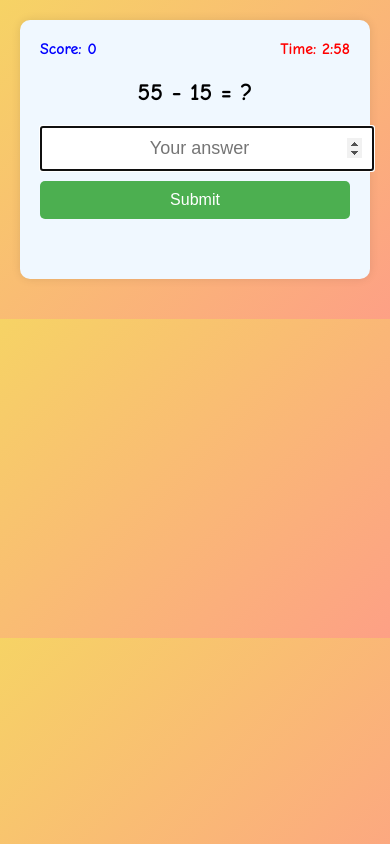
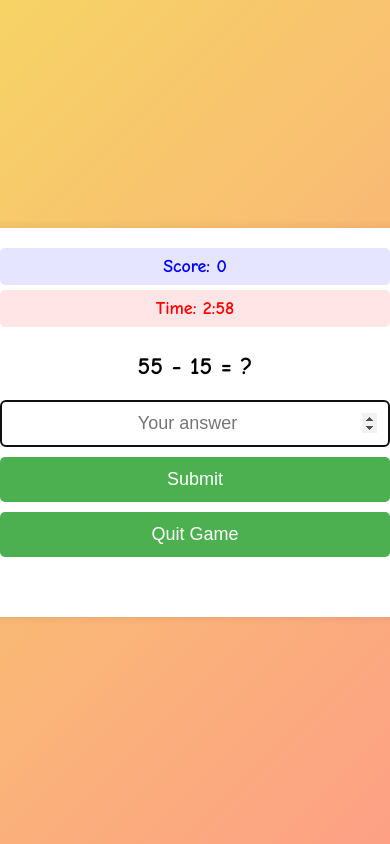
Before and after one commit to tamim/mathgames, a plain HTML site: page elementary_math_challenge.html in a window 390 px wide. Both pictures are taken after a click on the button "Start Game". Drawn offline with Linux system fonts and the light colour scheme; a web font is replaced by a local one.

Commit message:
Updated Functionalities and added Readme

```diff
--- a/elementary_math_challenge.html
+++ b/elementary_math_challenge.html
@@ -2,69 +2,107 @@
 <html>
   <head>
     <title>Elementary Math Challenge</title>
-  <link href="https://fonts.googleapis.com/css?family=Comic+Sans+MS" rel="stylesheet">
+    <link href="https://fonts.googleapis.com/css?family=Comic+Sans+MS"
+      rel="stylesheet">
+    <meta name="viewport" content="width=device-width, initial-scale=1.0">
     <style>
     body {
       font-family: 'Comic Sans MS', cursive, sans-serif;
       background: linear-gradient(135deg, #f6d365 0%, #fda085 100%);
-      max-width: 600px;
-      margin: 0 auto;
-      padding: 20px;
+      margin: 0;
+      padding: 0;
+      display: flex;
+      flex-direction: column;
+      align-items: center;
+      justify-content: center;
+      min-height: 100vh;
     }
+
     .game-container {
-      background-color: #f0f8ff;
+      background-color: #fff;
       padding: 20px;
       border-radius: 10px;
       box-shadow: 0 0 10px rgba(0,0,0,0.1);
-      margin-bottom: 20px;
+      margin: 20px;
+      width: 100%;
+      max-width: 600px;
+      text-align: center;
     }
+
     .question {
       font-size: 24px;
       font-weight: bold;
-      text-align: center;
       margin: 20px 0;
     }
+
     .stats {
       display: flex;
       justify-content: space-between;
+      align-items: center;
       margin-bottom: 20px;
+      font-size: 18px;
     }
+
+    .score, .timer {
+      font-weight: bold;
+      padding: 8px 12px;
+      border-radius: 5px;
+    }
+
     .score {
-      font-weight: bold;
       color: blue;
+      background-color: rgba(0, 0, 255, 0.1);
     }
+
     .timer {
-      font-weight: bold;
       color: red;
+      background-color: rgba(255, 0, 0, 0.1);
     }
+
     .grade-select {
       margin-bottom: 20px;
     }
+
     .grade-select label {
       font-weight: bold;
       margin-right: 10px;
     }
-    input {
+
+    select {
       width: 100%;
       padding: 10px;
+      font-size: 16px;
+      border: 1px solid #ccc;
+      border-radius: 5px;
+    }
+
+    input[type="text"], input[type="number"] {
+      width: 100%;
+      padding: 12px;
       font-size: 18px;
       margin-bottom: 10px;
+      border: 1px solid #ccc;
+      border-radius: 5px;
       text-align: center;
+      box-sizing: border-box;
     }
+
     button {
       width: 100%;
-      padding: 10px;
+      padding: 12px;
       background-color: #4CAF50;
       color: white;
       border: none;
       border-radius: 5px;
       cursor: pointer;
-      font-size: 16px;
+      font-size: 18px;
       transition: background-color 0.3s ease;
     }
+
     button:hover {
       background-color: #45a049;
     }
+
     .feedback {
       text-align: center;
       margin: 10px 0;
@@ -72,44 +110,83 @@
       border-radius: 5px;
       transition: opacity 0.5s ease;
     }
+
     .correct {
       background-color: #d4edda;
       color: #155724;
     }
+
     .incorrect {
       background-color: #f8d7da;
       color: #721c24;
     }
+
     .game-over {
       text-align: center;
     }
+
     .result-stats {
       display: grid;
-      grid-template-columns: 1fr 1fr;
+      grid-template-columns: repeat(auto-fit, minmax(150px, 1fr));
       gap: 10px;
       margin: 20px 0;
     }
+
     .stat-box {
       padding: 10px;
       border-radius: 5px;
       text-align: center;
+      background-color: #f0f0f0;
     }
-    /* Fade-in animation for new questions */
+
     @keyframes fadeIn {
       from { opacity: 0; transform: scale(0.95); }
       to { opacity: 1; transform: scale(1); }
     }
+
     .fade-in {
       animation: fadeIn 0.5s;
+    }
+
+    @media (max-width: 768px) {
+      .game-container {
+        margin: 10px;
+      }
+      .stats {
+        flex-direction: column;
+        align-items: stretch;
+      }
+      .score, .timer {
+        margin-bottom: 5px;
+      }
+    }
+
+    h1, h2 {
+      color: #1e88e5;
+      margin-bottom: 20px;
+    }
+
+    ul {
+      list-style: disc;
+      margin-left: 20px;
+    }
+
+    #intro-screen {
+      display: flex;
+      flex-direction: column;
+      align-items: center;
     }
   </style>
   </head>
   <body>
     <div class="game-container" id="intro-screen">
-    <h1 style="text-align: center; color: #1e88e5;">Elementary Math Challenge</h1>
+      <h1 style="text-align: center; color: #1e88e5;">Elementary Math
+        Challenge</h1>
       <div class="player-name" style="text-align: center; margin-bottom: 20px;">
-      <label for="player-name" style="font-weight: bold;">Enter your name:</label>
-      <input type="text" id="player-name" placeholder="Your name" style="padding: 8px; font-size: 16px;">
+        <label for="player-name" style="font-weight: bold;">Enter your
+          name:</label>
+        <input type="text" id="player-name" placeholder="Your name"
+          style="padding: 8px; font-size: 16px;">
       </div>
 
       <div class="grade-select">
@@ -127,7 +204,8 @@
         <li>You have 3 minutes to answer as many questions as possible</li>
         <li>Each correct answer: +3 points</li>
         <li>Each incorrect answer: -1 point</li>
-      <li id="operations-list">Questions will include addition and subtraction</li>
+        <li id="operations-list">Questions will include addition and
+          subtraction</li>
       </ul>
       <button onclick="startGame()">Start Game</button>
     </div>
@@ -138,15 +216,20 @@
         <div class="timer">Time: <span id="timer">3:00</span></div>
       </div>
       <div class="question" id="question"></div>
-    <input type="number" id="answer" placeholder="Your answer" step="any" autofocus>
-    <button onclick="checkAnswer()">Submit</button>
+      <input type="number" id="answer" placeholder="Your answer" step="any"
+        autofocus>
+      <button style="margin-bottom: 10px;"
+        onclick="checkAnswer()">Submit</button>
+      <button onclick="quitGame()">Quit Game</button>
       <div class="feedback" id="feedback"></div>
     </div>
 
     <div class="game-container" id="result-screen" style="display: none;">
-    <div class="game-over" id="congrats-message" style="font-size: 24px; font-weight: bold; margin-bottom: 20px;"></div>
+      <div class="game-over" id="congrats-message"
+        style="font-size: 24px; font-weight: bold; margin-bottom: 20px;"></div>
       <h1 style="text-align: center; color: #1e88e5;">Game Over!</h1>
-    <h2 style="text-align: center;">Final Score: <span id="final-score">0</span></h2>
+      <h2 style="text-align: center;">Final Score: <span
+          id="final-score">0</span></h2>
       <div class="result-stats">
         <div class="stat-box" style="background-color: #d4edda;">
           <h3 id="correct-count">0</h3>
@@ -182,7 +265,6 @@
     const positiveFeedback = ["Awesome! 🎉", "Great job! 🌟", "You're a math wizard! 🧙‍♂️", "Fantastic! 👍"];
     const negativeFeedback = ["Oops, try again! 😕", "Not quite, give it another shot! 🙁", "Keep practicing! 💪"];
 
-    // Update operations list when grade level changes
     document.getElementById("grade-level").addEventListener("change", function() {
       updateOperationsList();
     });
@@ -207,7 +289,6 @@
       document.getElementById("operations-list").textContent = operationsList;
     }
 
-    // Handle Enter key press
     document.getElementById("answer").addEventListener("keypress", function(event) {
       if (event.key === "Enter") {
         event.preventDefault();
@@ -215,7 +296,6 @@
       }
     });
 
-    // Function to play simple sounds using the Web Audio API
     function playSound(type) {
       try {
         const context = new (window.AudioContext || window.webkitAudioContext)();
@@ -224,10 +304,10 @@
         oscillator.connect(gainNode);
         gainNode.connect(context.destination);
         if (type === 'correct') {
-          oscillator.frequency.value = 660; // high note for correct answer
+          oscillator.frequency.value = 660;
           gainNode.gain.value = 0.2;
         } else {
-          oscillator.frequency.value = 220; // lower tone for incorrect
+          oscillator.frequency.value = 220;
           gainNode.gain.value = 0.1;
         }
         oscillator.start(0);
@@ -237,7 +317,6 @@
       }
     }
 
-    // Safely evaluate mathematical expressions
     function evaluateExpression(expression) {
       expression = expression.replace(/×/g, '*').replace(/÷/g, '/');
       return new Function('return ' + expression)();
@@ -417,13 +496,11 @@
     }
 
     function startGame() {
-        // Capture the player's name
       playerName = document.getElementById("player-name").value.trim();
       if (!playerName) {
-            playerName = "Player"; // Default name if left blank
+        playerName = "Player";
       }
 
-        // Reset game state
       score = 0;
       timeLeft = 180;
       correctAnswers = 0;
@@ -446,7 +523,6 @@
       clearInterval(timerInterval);
       timerInterval = setInterval(updateTimer, 1000);
     }
-
 
     function resetGame() {
       document.getElementById("result-screen").style.display = "none";
@@ -536,6 +612,21 @@
       document.getElementById("game-screen").style.display = "none";
       document.getElementById("result-screen").style.display = "block";
     }
+
+    function quitGame() {
+      clearInterval(timerInterval);
+      document.getElementById("game-screen").style.display = "none";
+      document.getElementById("intro-screen").style.display = "block";
+
+      score = 0;
+      timeLeft = 180;
+      correctAnswers = 0;
+      incorrectAnswers = 0;
+      totalAnswered = 0;
+      document.getElementById("score").textContent = 0;
+      document.getElementById("timer").textContent = "3:00";
+    }
+
     updateOperationsList();
   </script>
   </body>
```
Also changed, not shown: 1 other file. Lines whose indentation alone changed are shown as unchanged.
